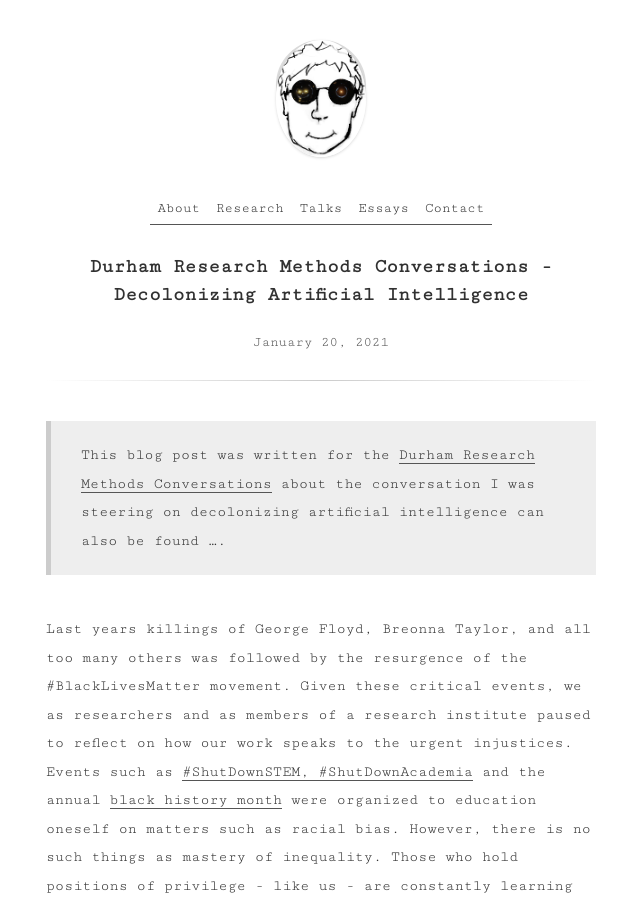
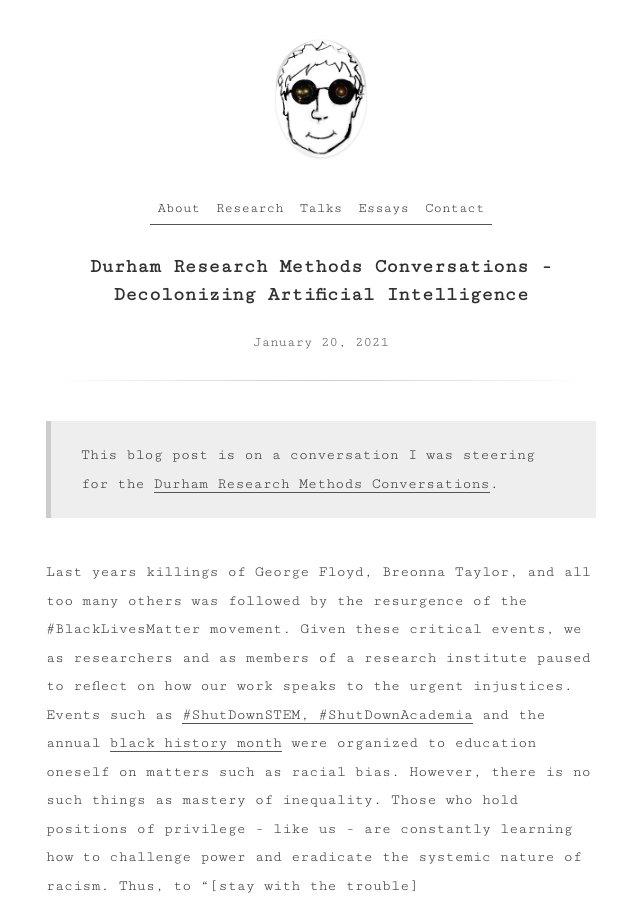
Before and after one commit to Christovis/Christovis.github.io, a Jekyll site: the page built from _essay/2021-01-20-blog-durham_research_methods.md, in a window 1280 px wide and 900 px high. Shown: the whole window, without its empty margins (319-959 px from the left). Built offline with Jekyll 4.4.1, drawn with Linux system fonts in a browser that asks for light colours.

Commit message:
add essays

```diff
--- a/_essay/2021-01-20-blog-durham_research_methods.md
+++ b/_essay/2021-01-20-blog-durham_research_methods.md
@@ -6,7 +6,7 @@ imageurl: /assets/preview_ai_africa.jpg
 authors: Christoph Becker
 ---
 
-> This blog post was written for the [Durham Research Methods Conversations](https://www.dur.ac.uk/researchmethodscentre/community/rmcafe/rmconversations/) about the conversation I was steering on decolonizing artificial intelligence can also be found ....
+> This blog post is on a conversation I was steering for the [Durham Research Methods Conversations](https://www.dur.ac.uk/researchmethodscentre/community/rmcafe/rmconversations/).
 
 Last years killings of George Floyd, Breonna Taylor, and all too many others was followed by the resurgence of the #BlackLivesMatter movement. Given these critical events, we as researchers and as members of a research institute paused to reflect on how our work speaks to the urgent injustices. Events such as [#ShutDownSTEM, #ShutDownAcademia](https://www.shutdownstem.com/) and the annual [black history month](https://www.dur.ac.uk/equality.diversity/blackhistorymonth18/) were organized to education oneself on matters such as racial bias. However, there is no such things as mastery of inequality. Those who hold positions of privilege - like us - are constantly learning how to challenge power and eradicate the systemic nature of racism. Thus, to "[stay with the trouble]((https://read.dukeupress.edu/books/book/27/Staying-with-the-TroubleMaking-Kin-in-the)," as feminist philosopher Donna Haraway would say, this conversation should be seen as the first in a series that motivates engagement with this critical topic.
 
```
Also changed, not shown: _essay/2020-11-25-blog-durham_research_methods.md (+1 -1 lines).
